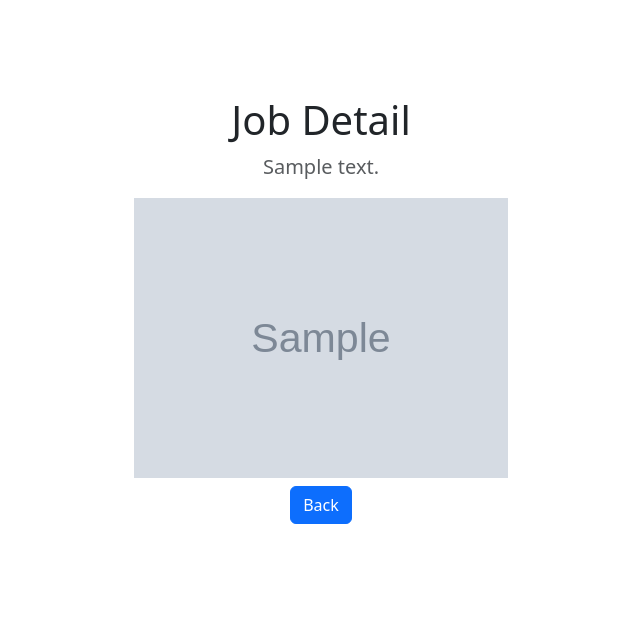
After one commit to RUDepure/Online-Portfolio, a Django app: template jobs/templates/jobs/detail.html in a window 1280 px wide. The commit adds this page. Shown: the top 643 px of the page, without its empty margins (319-959 px from the left). Run offline with Django 4.2, Linux system fonts and the light colour scheme; the template is opened without the code that fills it: most values are stand-ins (such as "Sample title", 1, 10 or a date in 2020); grey boxes marked "Sample" are stand-in pictures; data that the repository does not hold is empty; some libraries are stand-ins or nearby versions.

Commit message:
Added a html to view the detailed pages of our jobs

```diff
--- /dev/null
+++ b/jobs/templates/jobs/detail.html
@@ -0,0 +1,49 @@
+<!doctype html>
+<html lang="en">
+  {% load static %} <!-- loads our static files in the html -->
+  <head>
+    <meta charset="utf-8">
+    <meta name="viewport" content="width=device-width, initial-scale=1">
+    <meta name="description" content="">
+    <meta name="author" content="Mark Otto, Jacob Thornton, and Bootstrap contributors">
+    <meta name="generator" content="Hugo 0.108.0">
+    <title>Ruben Hernandez</title>
+
+    <link rel="canonical" href="https://getbootstrap.com/docs/5.3/examples/album/">
+
+
+
+    <!-- Loads Bootstrap -->
+    <link href="{% static 'css/bootstrap.min.css' %}" rel="stylesheet"> <!--Added reference to the static file of the bootstrap stylesheet -->
+
+
+  </head>
+  <body>
+
+
+<main>
+
+  <section class="py-5 text-center container">
+    <div class="row py-lg-5">
+      <div class="col-lg-6 col-md-8 mx-auto">
+        <h1 class="fw-light">Job Detail</h1>
+        <p class="lead text-muted">{{job.summary}}</p>
+        <img src="{{ job.image.url  }}" height=280></img> <!-- Uses one of the static files we loaded, in this case, our prof pic -->
+        <p>
+            <a href="{% url 'home' %}" class="btn btn-primary my-2">Back</a>
+            <!-- <a href="#" class="btn btn-secondary my-2">Secondary action</a> Loads Bootstrap -->
+          </p>
+      </div>
+    </div>
+  </section>
+
+
+
+</main>
+
+<!-- Loads Bootstrap Javascript -->
+<script src="{% static 'jquery-3.7.0.min.js' %}" ></script> <!--Added reference to the static file of the jQuery JS file-->
+<script src="{% static 'popper.js' %}" ></script> <!--Added reference to the static file of the Popper JS file-->
+<script src="{% static 'js/bootstrap.min.css' %}" ></script> <!--Added reference to the static file of the Bootstrap JS file-->
+  </body>
+</html>
--- a/jobs/templates/jobs/home.html
+++ b/jobs/templates/jobs/home.html
@@ -141,10 +141,10 @@
       Special code that isn't Python or HTML.
       This will loop through the list of jobs we passed in the views.py code
       -->
-
       {% for job in jobs.all %}
 
-        <div class="col">
+        <div class="col-md-4">
+          <a href="{}">
           <div class="card shadow-sm">
             <!-- investigar que es "svg" despues -->
             <img class="bd-placeholder-img card-img-top" width="100%" height="225" src = "{{ job.image.url }}">
@@ -159,6 +159,7 @@
               </div> -->
             </div>
           </div>
+        </a>
         </div>
         {% endfor %}
       </div>
--- a/jobs/views.py
+++ b/jobs/views.py
@@ -1,4 +1,4 @@
-from django.shortcuts import render
+from django.shortcuts import render, get_object_or_404
 # Import our Job model to be able to display it in our site
 from .models import Job
 
@@ -11,5 +11,5 @@ def home(request):
 
 # Function made to return the detailed page of each job
 def detail(request, job_id):
-    print(job_id)
-    return render(request, 'jobs/home.html')
+    job_detail = get_object_or_404(Job, pk=job_id)
+    return render(request, 'jobs/detail.html', {'job':job_detail})
--- a/portfolio/urls.py
+++ b/portfolio/urls.py
@@ -26,7 +26,7 @@ urlpatterns = [
     path('admin/', admin.site.urls),
     #sends them to the views file and looks at the home function
     path('', jobs.views.home, name = 'home'),
-    path('jobs/<job_id>', jobs.view.detail, name='detail'), #We specify the root for each job page using their id
+    path('jobs/<job_id>', jobs.views.detail, name='detail'), #We specify the root for each job page using their id
 ]
 urlpatterns += static(settings.STATIC_URL, document_root = settings.STATIC_ROOT) #We define the root for the static files we defined in settings
 urlpatterns += static(settings.MEDIA_URL, document_root = settings.MEDIA_ROOT)
```
